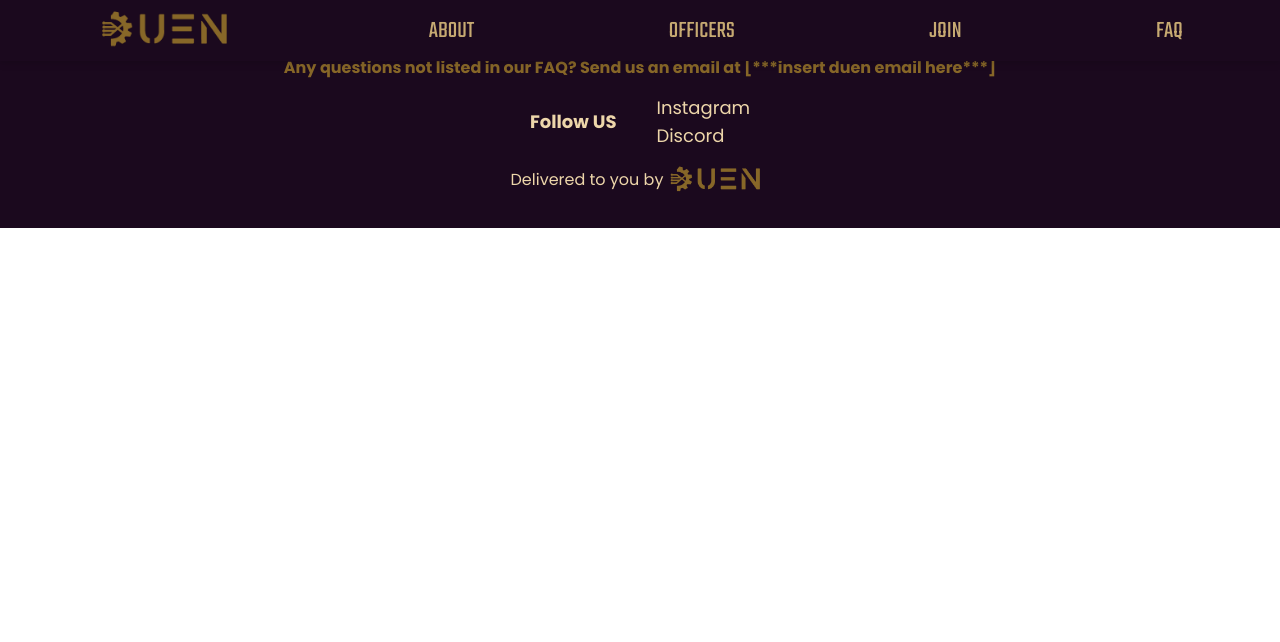
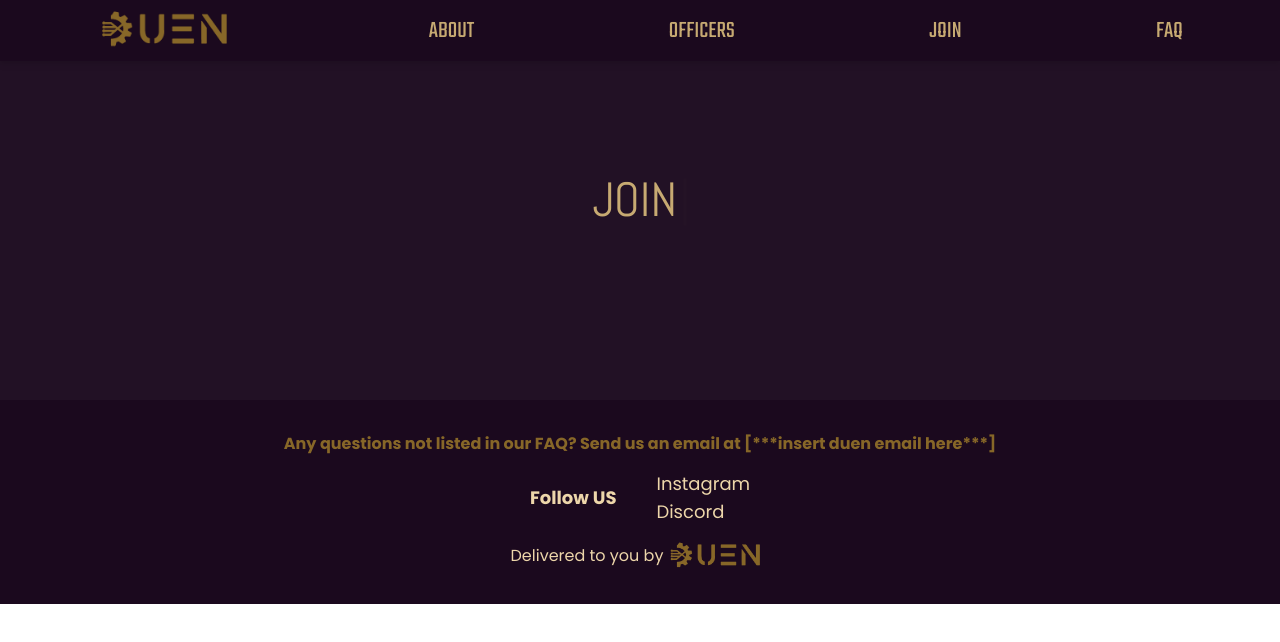
Before and after one commit to timnka/duen, a Next.js app: page /join in a window 1280 px wide. Shown: the top 642 px of the page. Built offline with nearby package versions, Linux system fonts and the light colour scheme.

Commit message:
added banner to join page

```diff
--- a/src/app/join/page.tsx
+++ b/src/app/join/page.tsx
@@ -1,7 +1,9 @@
+import Banner from '@/app/components/banner'
+
 export default function Join () {
     return (
         <>
-        <h1>This is the join page</h1>
+            <Banner word="JOIN"></Banner>
         </>
     )
 }
--- a/src/app/officers/page.tsx
+++ b/src/app/officers/page.tsx
@@ -19,7 +19,7 @@ export default function Officers() {
             <div className="w-full flex flex-col items-center py-20">
                 <p className="text-5xl pb-20">Executive Board</p>
                 <div className="flex flex-wrap justify-center">
-                    {eboard.map((curr_officer, index) =>{
+                    {eboard.map((curr_officer, index) => {
                         return (
                             <div>
                                 <OfficerBadge
@@ -41,9 +41,9 @@ export default function Officers() {
             <div className="w-full flex flex-col items-center pb-20">
                 <p className="text-5xl pb-20">Active Officers</p>
                 <div className="flex flex-wrap justify-center">
-                    {actives.map((curr_officer, index) =>{
+                    {actives.map((curr_officer, index) => {
                         return (
-                            <div>
+
                             <OfficerBadge
                                 name={curr_officer.name}
                                 year={curr_officer.year}
@@ -53,7 +53,7 @@ export default function Officers() {
                                 linkedin={curr_officer.linkedin}
                                 image={curr_officer.image}
                             />
-                            </div>
+
                         )
                     })}
                 </div>
```
Lines whose indentation alone changed are shown as unchanged.
